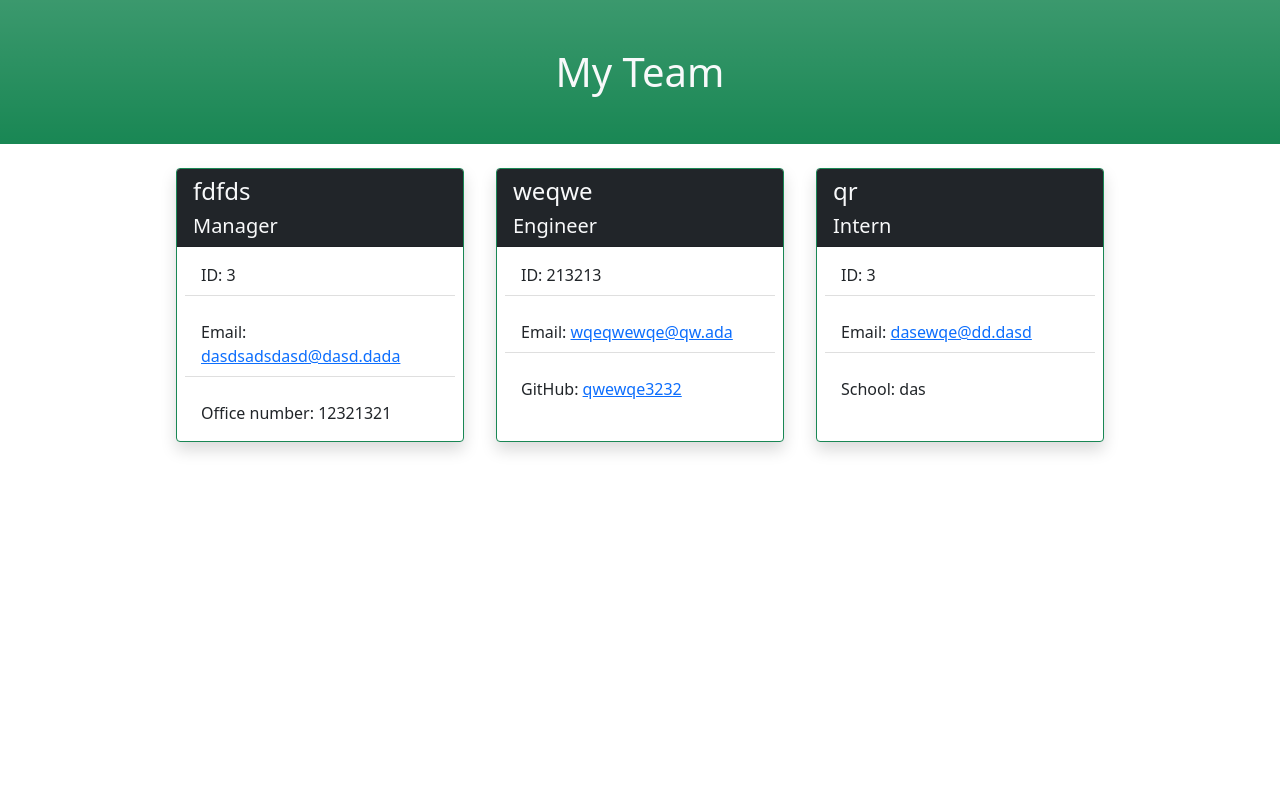
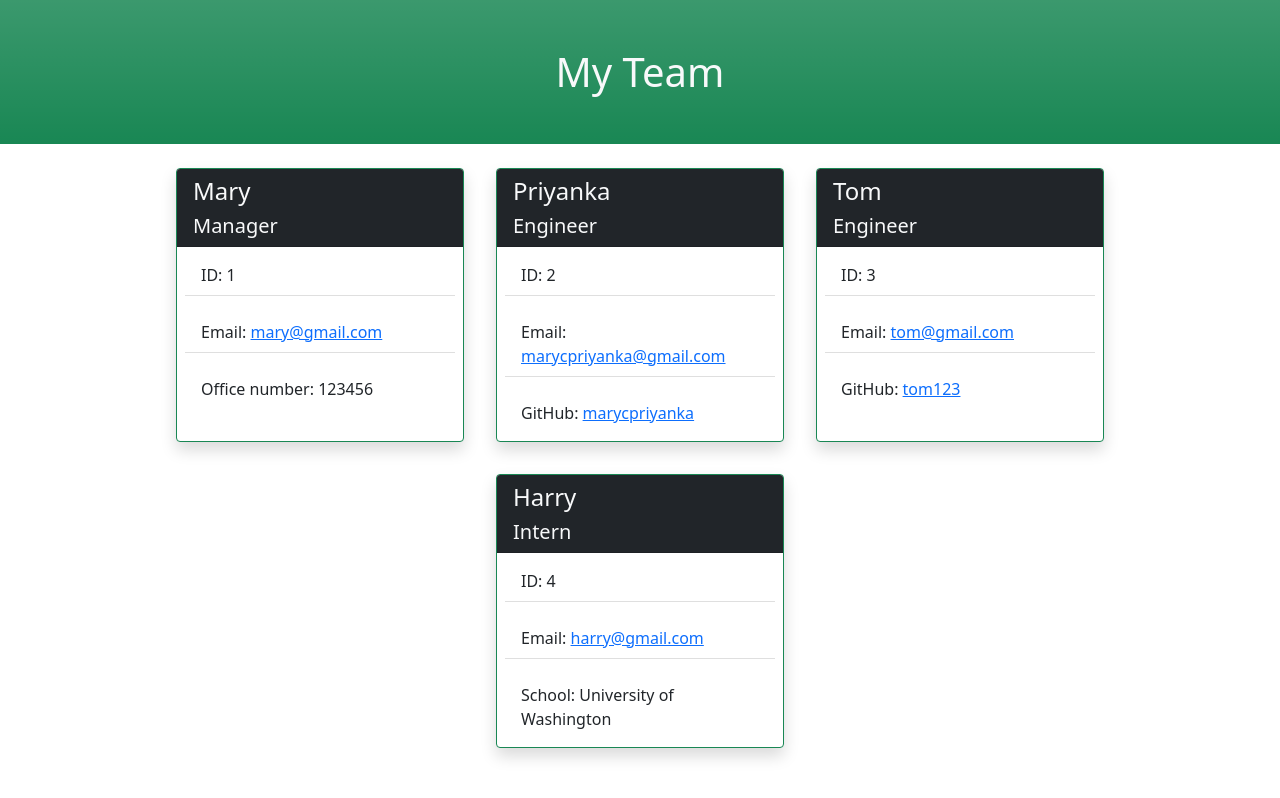
Before and after one commit to marycpriyanka/team-profile-generator, a website: page dist/index.html in a window 1280 px wide. Drawn offline with nearby package versions, Linux system fonts and the light colour scheme.

Commit message:
Add sample HTML file generated

```diff
--- a/dist/index.html
+++ b/dist/index.html
@@ -18,35 +18,46 @@
         <section id="employeeSection" class="row justify-content-center d-flex">
             <div class="card p-0 m-3 border border-success shadow" style="width: 18rem;">
                 <div class="card-header bg-dark text-light">
-                    <h4 class="card-title">fdfds</h4>
+                    <h4 class="card-title">Mary</h4>
                     <h5 class="card-text">Manager</h5>
                 </div>
                 <ul class="list-group list-group-flush">
-                    <li class="list-group-item m-2">ID: 3</li>
-                    <li class="list-group-item m-2">Email: <a href="mailto:dasdsadsdasd@dasd.dada" class="card-link">dasdsadsdasd@dasd.dada</a></li>
-                    <li class="list-group-item m-2">Office number: 12321321</li>
+                    <li class="list-group-item m-2">ID: 1</li>
+                    <li class="list-group-item m-2">Email: <a href="mailto:mary@gmail.com" class="card-link">mary@gmail.com</a></li>
+                    <li class="list-group-item m-2">Office number: 123456</li>
                 </ul>
             </div>
             <div class="card p-0 m-3 border border-success shadow" style="width: 18rem;">
                 <div class="card-header bg-dark text-light">
-                    <h4 class="card-title">weqwe</h4>
+                    <h4 class="card-title">Priyanka</h4>
                     <h5 class="card-text">Engineer</h5>
                 </div>
                 <ul class="list-group list-group-flush">
-                    <li class="list-group-item m-2">ID: 213213</li>
-                    <li class="list-group-item m-2">Email: <a href="mailto:wqeqwewqe@qw.ada" class="card-link">wqeqwewqe@qw.ada</a></li>
-                    <li class="list-group-item m-2">GitHub: <a href="https://github.com/qwewqe3232" target="_blank" class="card-link">qwewqe3232</a></li>
+                    <li class="list-group-item m-2">ID: 2</li>
+                    <li class="list-group-item m-2">Email: <a href="mailto:marycpriyanka@gmail.com" class="card-link">marycpriyanka@gmail.com</a></li>
+                    <li class="list-group-item m-2">GitHub: <a href="https://github.com/marycpriyanka" target="_blank" class="card-link">marycpriyanka</a></li>
                 </ul>
             </div>
             <div class="card p-0 m-3 border border-success shadow" style="width: 18rem;">
                 <div class="card-header bg-dark text-light">
-                    <h4 class="card-title">qr</h4>
+                    <h4 class="card-title">Tom</h4>
+                    <h5 class="card-text">Engineer</h5>
+                </div>
+                <ul class="list-group list-group-flush">
+                    <li class="list-group-item m-2">ID: 3</li>
+                    <li class="list-group-item m-2">Email: <a href="mailto:tom@gmail.com" class="card-link">tom@gmail.com</a></li>
+                    <li class="list-group-item m-2">GitHub: <a href="https://github.com/tom123" target="_blank" class="card-link">tom123</a></li>
+                </ul>
+            </div>
+            <div class="card p-0 m-3 border border-success shadow" style="width: 18rem;">
+                <div class="card-header bg-dark text-light">
+                    <h4 class="card-title">Harry</h4>
                     <h5 class="card-text">Intern</h5>
                 </div>
                 <ul class="list-group list-group-flush">
-                    <li class="list-group-item m-2">ID: 3</li>
-                    <li class="list-group-item m-2">Email: <a href="mailto:dasewqe@dd.dasd" class="card-link">dasewqe@dd.dasd</a></li>
-                    <li class="list-group-item m-2">School: das</li>
+                    <li class="list-group-item m-2">ID: 4</li>
+                    <li class="list-group-item m-2">Email: <a href="mailto:harry@gmail.com" class="card-link">harry@gmail.com</a></li>
+                    <li class="list-group-item m-2">School: University of Washington</li>
                 </ul>
             </div>
             </section>
```
